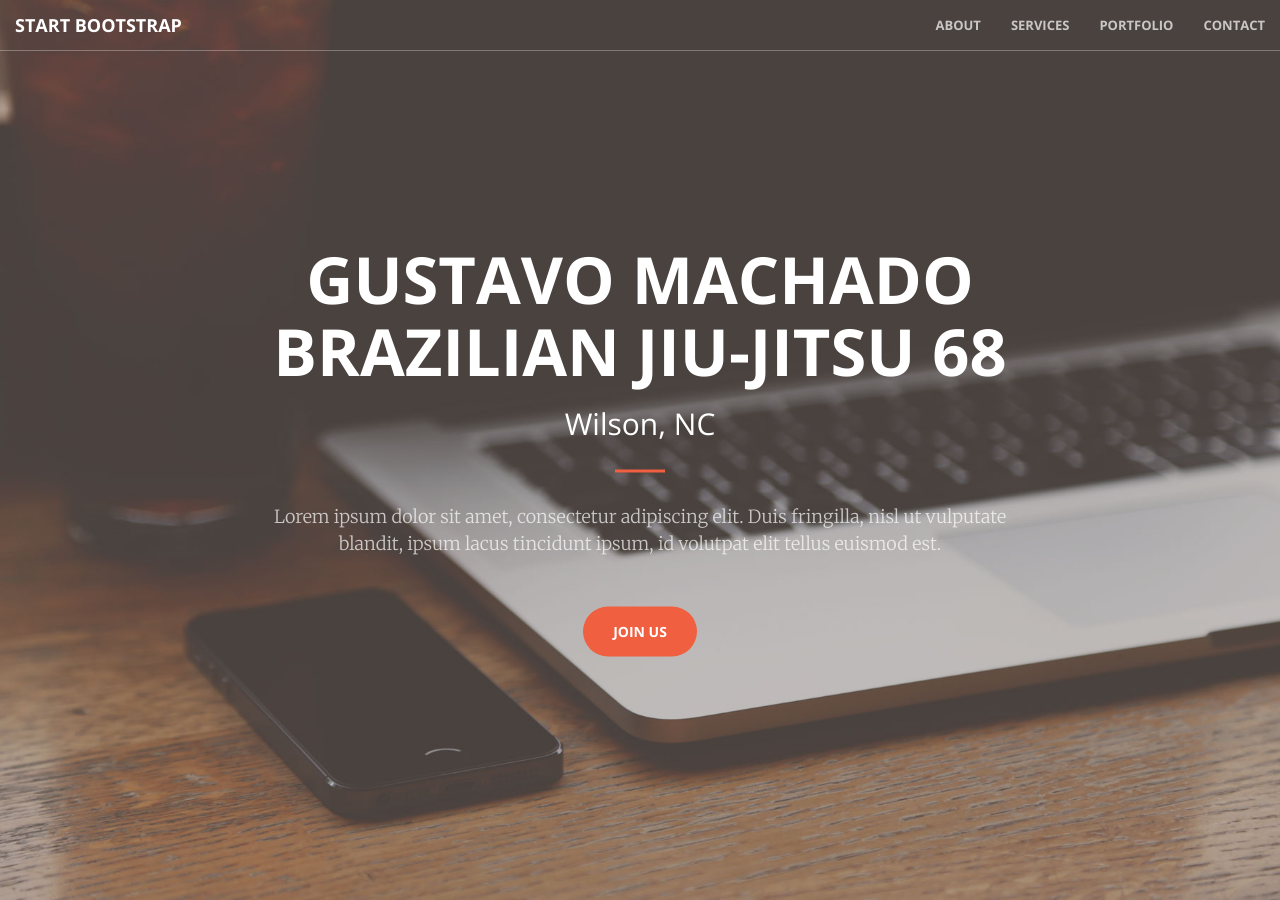
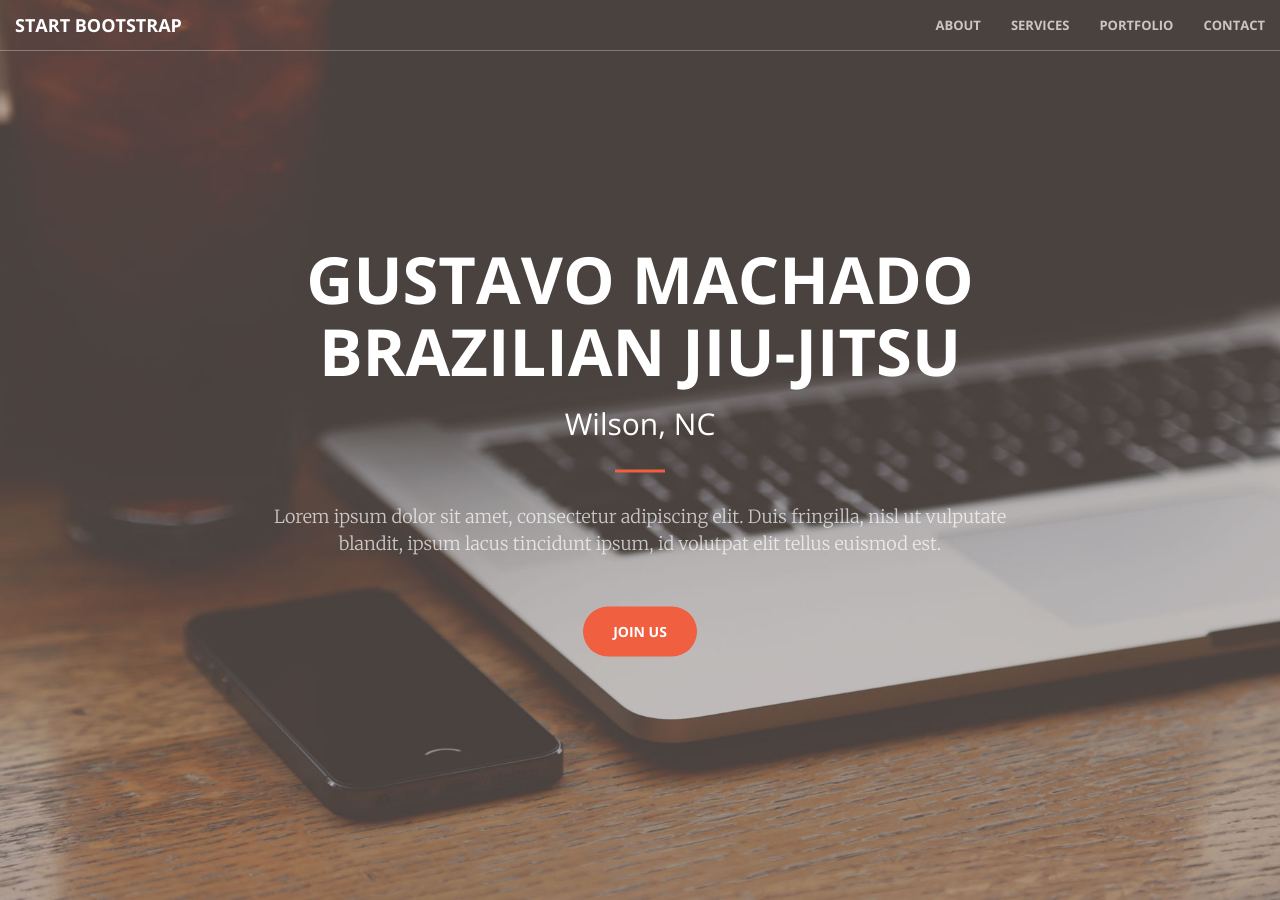
Before and after one commit to gmbjjwnc68/gmbjjwnc68.github.io, a Jekyll site: the page built from index.html, in a window 1280 px wide and 900 px high. Built offline with Jekyll 4.4.1, drawn with Linux system fonts in a browser that asks for light colours.

Commit message:
Small header.html text change

```diff
--- a/_includes/header.html
+++ b/_includes/header.html
@@ -1,7 +1,7 @@
 <header>
     <div class="header-content">
         <div class="header-content-inner">
-            <h1>Gustavo Machado Brazilian Jiu-Jitsu 68</h1>
+            <h1>Gustavo Machado Brazilian Jiu-Jitsu</h1>
             <h2>Wilson, NC</h2>
             <hr>
             <p>Lorem ipsum dolor sit amet, consectetur adipiscing elit. Duis fringilla, nisl ut vulputate blandit, ipsum lacus tincidunt ipsum, id volutpat elit tellus euismod est.</p>
```
